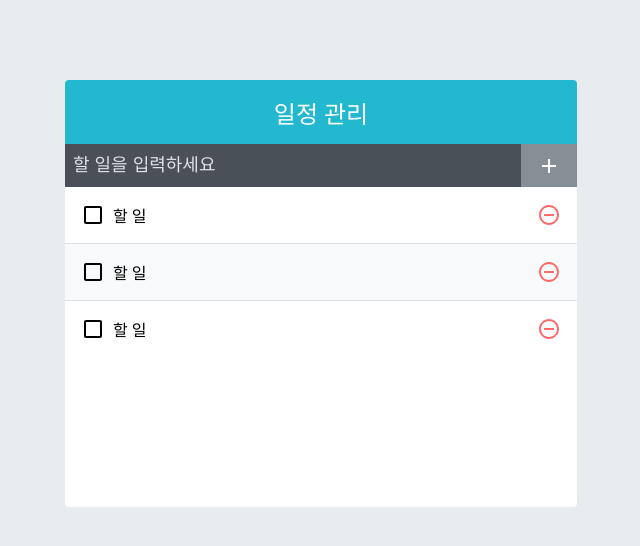
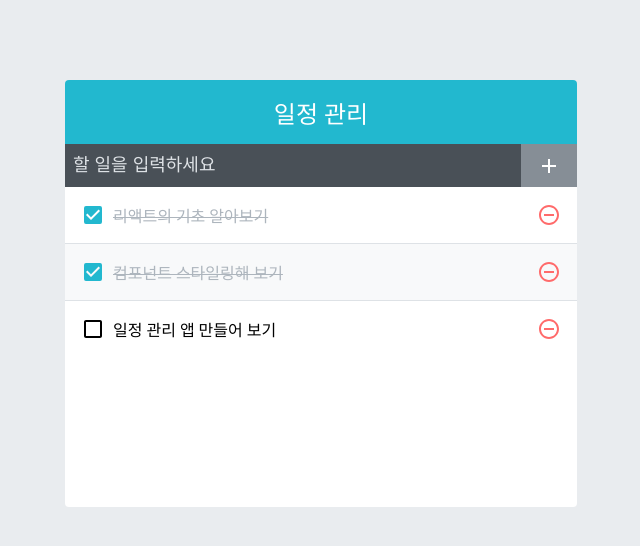
Before and after one commit to eldbxor/React.Tutorial.TodoApp, a React (Create React App) app: page / in a window 1280 px wide. Shown: the top 546 px of the page, without its empty margins (319-959 px from the left). Built offline with nearby package versions, Linux system fonts and the light colour scheme.

Commit message:
App.js에서 상태 값을 하위 컴포넌트에 props으로 전달하여 데이터 렌더링

```diff
--- a/src/App.js
+++ b/src/App.js
@@ -2,12 +2,31 @@
 import TodoTemplate from './components/TodoTemplate';
 import TodoInsert from './components/TodoInsert';
 import TodoList from './components/TodoList';
+import { useState } from 'react';
 
 const App = () => {
+  const [todos, setTodos] = useState([
+    {
+      id: 1,
+      text: '리액트의 기초 알아보기',
+      checked: true,
+    },
+    {
+      id: 2,
+      text: '컴포넌트 스타일링해 보기',
+      checked: true,
+    },
+    {
+      id: 3,
+      text: '일정 관리 앱 만들어 보기',
+      checked: false,
+    },
+  ]);
+
   return (
     <TodoTemplate>
       <TodoInsert />
-      <TodoList />
+      <TodoList todos={todos} />
     </TodoTemplate>
   );
 };
--- a/src/components/TodoList.js
+++ b/src/components/TodoList.js
@@ -2,12 +2,12 @@
 import TodoListItem from './TodoListItem';
 import './TodoList.scss';
 
-const TodoList = () => {
+const TodoList = ({ todos }) => {
   return (
     <div className="TodoList">
-      <TodoListItem />
-      <TodoListItem />
-      <TodoListItem />
+      {todos.map((todo) => (
+        <TodoListItem todo={todo} key={todo.id} />
+      ))}
     </div>
   );
 };
--- a/src/components/TodoListItem.js
+++ b/src/components/TodoListItem.js
@@ -5,13 +5,16 @@
 } from 'react-icons/md';
 import './TodoListItem.scss';
 import React from 'react';
+import cn from 'classnames';
 
-const TodoListItem = () => {
+const TodoListItem = ({ todo }) => {
+  const { text, checked } = todo;
+
   return (
     <div className="TodoListItem">
-      <div className="checkbox">
-        <MdCheckBoxOutlineBlank />
-        <div className="text">할 일</div>
+      <div className={cn('checkbox', { checked })}>
+        {checked ? <MdCheckBox /> : <MdCheckBoxOutlineBlank />}
+        <div className="text">{text}</div>
       </div>
       <div className="remove">
         <MdRemoveCircleOutline />
```
